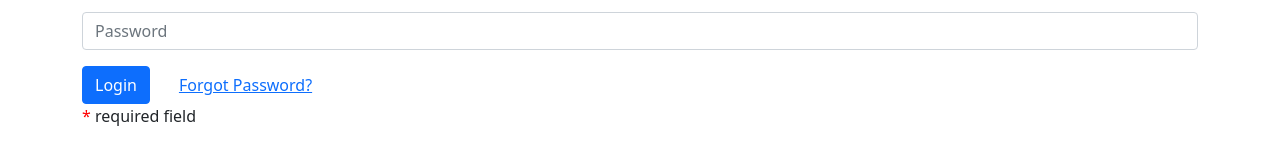
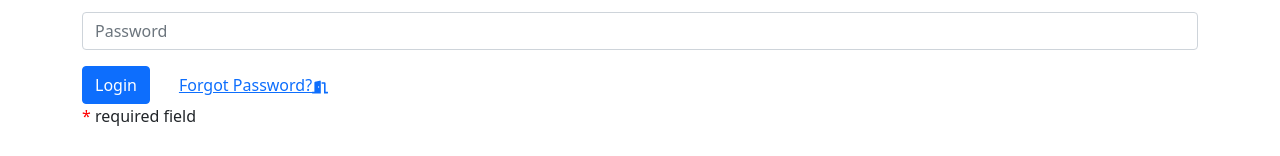
Before and after one commit to moalshak/Sobch, a React (Create React App) app in the folder web/frontend/: page /login in a window 1280 px wide. Shown: the part 298-454 px from the top of the page. Built offline with nearby package versions, Linux system fonts and the light colour scheme.

Commit message:
forget password icon

```diff
--- a/web/frontend/src/components/Login.tsx
+++ b/web/frontend/src/components/Login.tsx
@@ -9,6 +9,7 @@ import NavBar, {NavBarBot} from "../components/NavBar";
 import {Alert, AlertProps, Variant} from './CustomAlert';
 import {setLoggedIn, isLoggedIn} from '../lib/acc';
 import {useNavigate} from 'react-router-dom';
+import { FaDoorOpen } from "react-icons/fa";
 
 /**
  * The login page for the frontend
@@ -168,7 +169,7 @@ function Login() {
                         <Form.Control required type="password" placeholder="Password" value={password} onChange={(e) => logPassword(e.target.value) }/>
                     </Form.Group>
                     <Button variant="primary" type="submit" className='mt-3'>Login</Button>
-                    <Button className='mt-3 ms-3' variant="link" onClick={(_) => setSetPass(true)}>Forgot Password?</Button>
+                    <Button className='mt-3 ms-3' variant="link" onClick={(_) => setSetPass(true)}>Forgot Password?<FaDoorOpen/></Button>
                 </Form>
                 <span style={{color : 'red'}}>*</span> required field
                 </Container>
```
